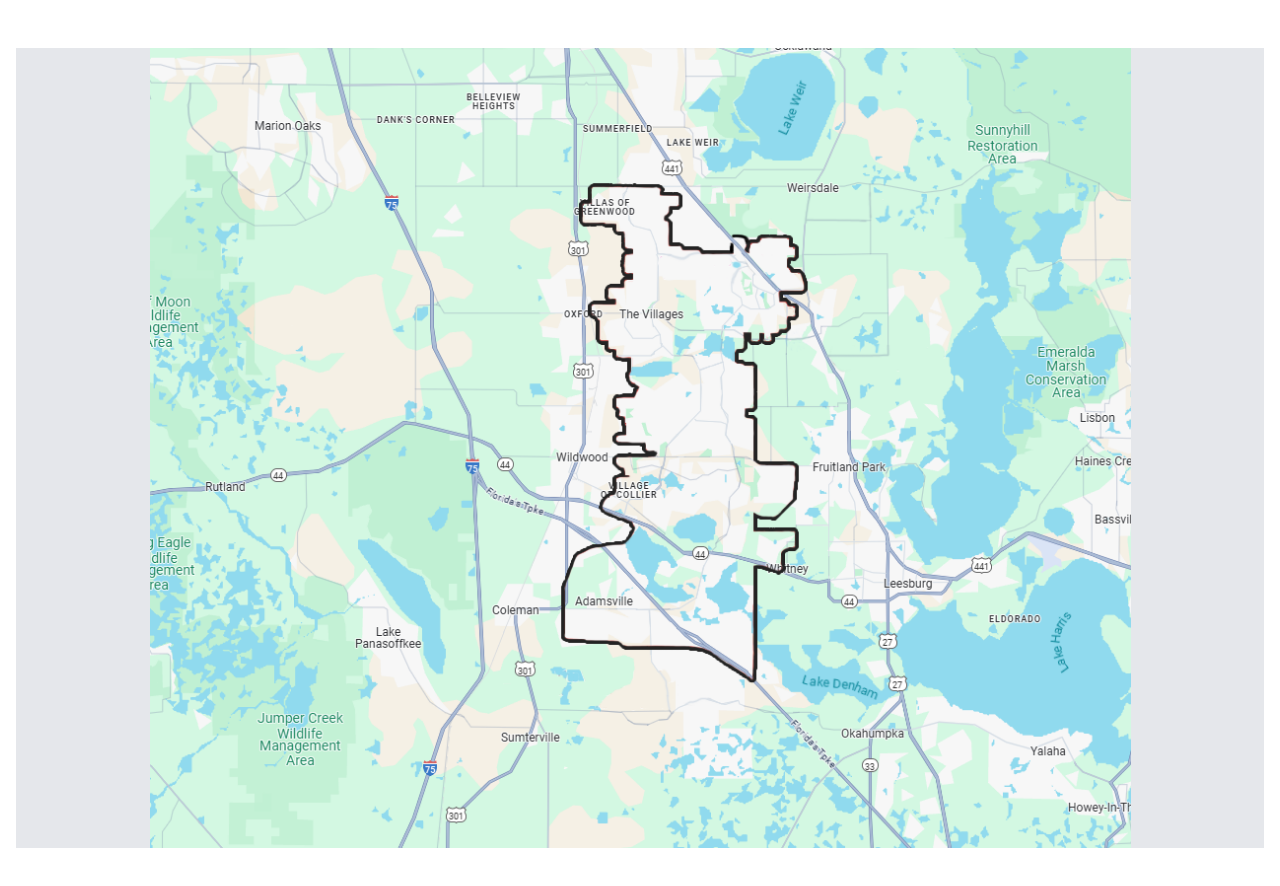
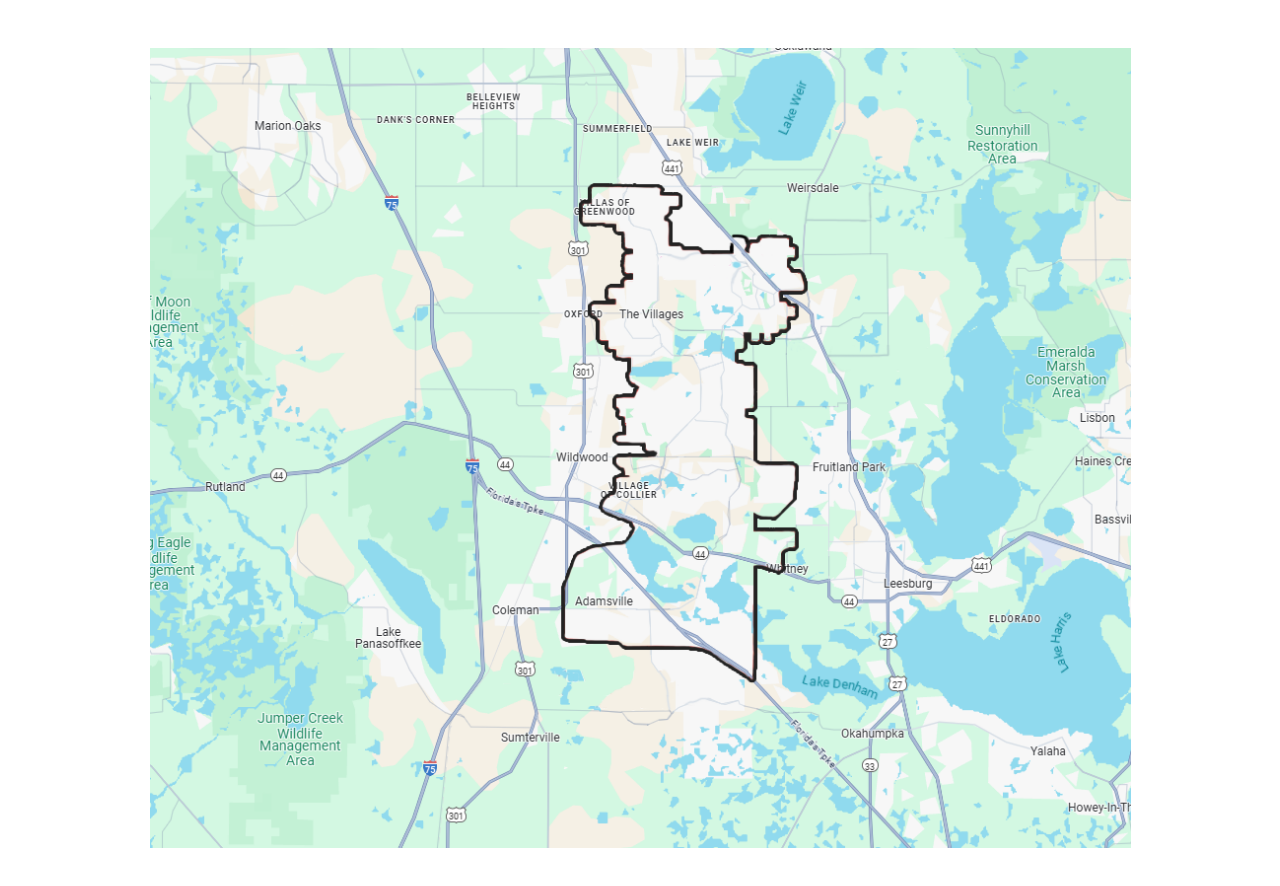
Before and after one commit to That-One-Biblioguy/VilIntMap, a plain HTML site: page index.html in a window 1280 px wide. Drawn offline with nearby package versions, Linux system fonts and the light colour scheme.

Commit message:
Update index.html

```diff
--- a/index.html
+++ b/index.html
@@ -31,7 +31,7 @@
                   CORRECTION: The iframe now points to map.html.
                   Make sure your original map code is in a file named "map.html" in the same repository.
                 -->
-                <div class="bg-gray-200 dark:bg-gray-700">
+                <div>
                      <iframe
                         class="w-full h-[600px] md:h-[800px] border-0"
                         src="Map.html"
```
